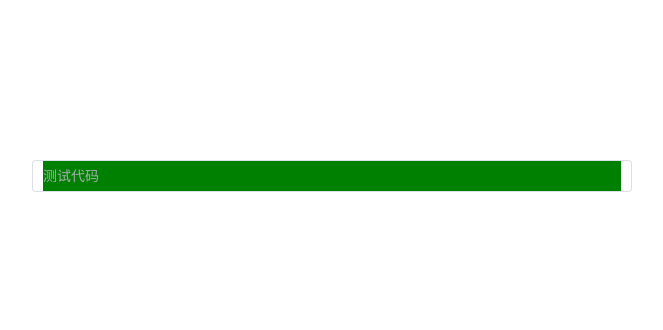
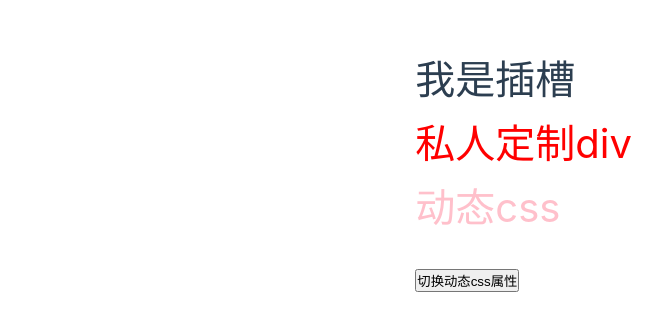
Before and after one commit to 123456hawkins/xiaomanVue3, a Vue app: page / in a window 1280 px wide. Shown: the part 224-554 px from the top of the page, without its empty margins (8-671 px from the left). Built offline with nearby package versions, Linux system fonts and the light colour scheme.

Commit message:
新增css高级用法

```diff
--- a/src/App.vue
+++ b/src/App.vue
@@ -1,18 +1,25 @@
 <template>
   <div>
-    <el-input placeholder="测试代码" class="input"></el-input>
+    <A>
+      <div class="a">私人定制div</div>
+    </A>
+    <div class="Dcss">动态css</div>
+    <button @click="changecss">切换动态css属性</button>
   </div>
 </template>
 
-<script setup lang='ts'>
-import { ref, reactive } from 'vue'
+<script setup lang="ts">
+import A from "@/components/slotA.vue"
+import { ref } from 'vue'
+let color = ref({ color: 'pink' })
+const changecss = () => {
+  color.value = { color: 'green' }
+}
 </script>
-<style scoped lang='scss'>
-.input {
-  width: 600px;
-// vue3使用:deep(<类名>)的方式
-  :deep(.el-input__inner) {
-    background-color: green;
-  }
+
+
+<style scoped>
+.Dcss {
+  color: v-bind('color.color');
 }
 </style>
--- /dev/null
+++ b/src/components/slotA.vue
@@ -0,0 +1,21 @@
+<template>
+  <div>
+    我是插槽
+    <slot></slot>
+  </div>
+</template>
+
+<script>
+export default {}
+</script>
+
+<style scoped>
+/* 插槽选择器 */
+:slotted(.a) {
+  color: red
+}
+/* 全局选择器 */
+:global(div) {
+  font-size: 40px;
+}
+</style>
```
Also changed, not shown: 1 other file (tests, documents, lock files or other folders).
